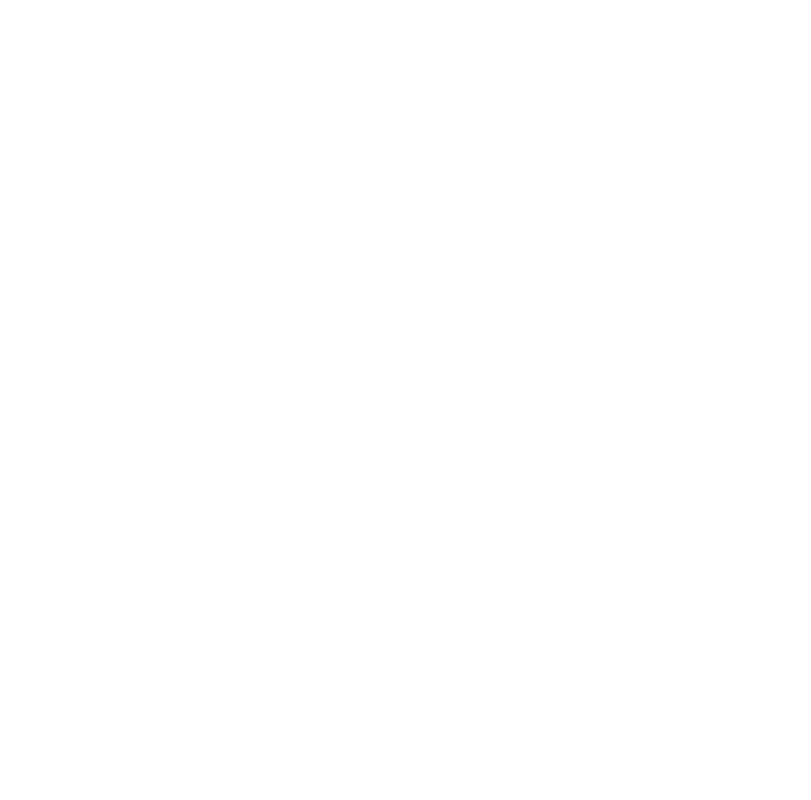
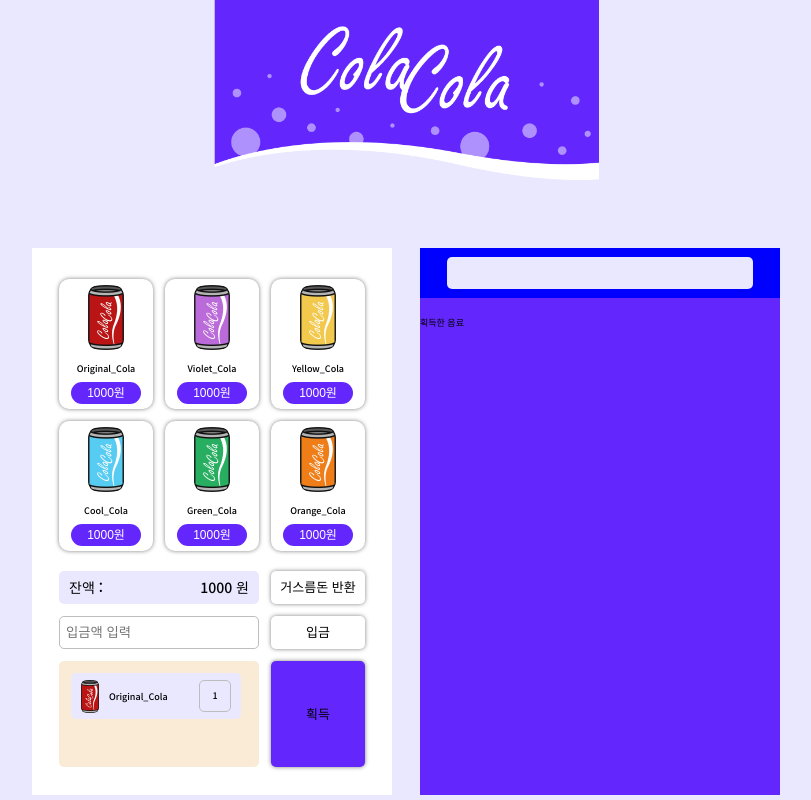
Before and after one commit to tnghgks/Vending_Machine, a plain HTML site: page index.html in a window 1280 px wide. Shown: the whole page, without its empty margins (234-1045 px from the left). Drawn offline with Linux system fonts and the light colour scheme.

Commit message:
left-section-css-complete

```diff
--- a/css/style.css
+++ b/css/style.css
@@ -0,0 +1,211 @@
+@import url("https://fonts.googleapis.com/css2?family=Noto+Sans+KR:wght@500&display=swap");
+
+:root {
+  /* color */
+  --bg-color: #eae8fe;
+  --button-color: #6327fe;
+
+  /* color */
+  --base-font-size: 9px;
+  --button-font-size: 12px;
+  --money-font-size: 14px;
+}
+
+button {
+  border: 0px;
+}
+.blind {
+  position: absolute;
+  clip: rect(0 0 0 0);
+  width: 1px;
+  height: 1px;
+  margin: -1px;
+  overflow: hidden;
+}
+
+body {
+  background: var(--bg-color);
+  display: flex;
+  align-items: center;
+  flex-direction: column;
+  font-family: "Noto Sans KR";
+  font-size: var(--base-font-size);
+}
+
+header {
+  margin-bottom: 67px;
+}
+
+img.img_logo {
+  width: 386px;
+}
+
+main {
+  display: flex;
+}
+section.vending_wrapper {
+  width: 360px;
+  margin-right: 28px;
+  padding: 31px 27px 28px 27px;
+  box-sizing: border-box;
+  background-color: #fff;
+}
+ul.vending_menu {
+  margin: 0 auto;
+  display: grid;
+  grid-template-columns: repeat(3, 94px);
+  gap: 12px;
+  margin-bottom: 20px;
+}
+ul.vending_menu > figure.cola_wrapper {
+  width: 94px;
+  height: 130px;
+  border-radius: 10px;
+  display: flex;
+  flex-direction: column;
+  justify-content: space-around;
+  align-items: center;
+  box-shadow: 0 0 4px 0 rgba(0, 0, 0, 0.5);
+  background-color: #fff; /*삭제예정*/
+}
+
+figure.select {
+  border: 3px solid #6327fe;
+}
+
+figure.cola_wrapper > figcaption {
+  display: flex;
+  flex-direction: column;
+  align-items: center;
+  font-weight: 500;
+  font-size: 9px;
+  line-height: 13px;
+}
+figure.cola_wrapper button {
+  width: 70px;
+  color: white;
+  background: var(--button-color);
+  border-radius: 50px;
+  border: 0px;
+  margin-top: 7px;
+  text-align: center;
+  padding: 5px 0px;
+  font-weight: 500;
+  font-size: var(--button-font-size);
+  line-height: 100%;
+}
+figure.cola_wrapper > img.cola {
+  width: 36px;
+  height: 65px;
+  border-radius: 10px;
+}
+
+section.controller {
+  display: grid;
+  grid-template-columns: 200px 94px;
+  gap: 12px;
+}
+section.controller * {
+  border-radius: 5px;
+}
+
+section.controller button {
+  font-size: 13px;
+  line-height: 19px;
+  background-color: #fff;
+  box-shadow: 0 0 4px 0 rgba(0, 0, 0, 0.5);
+}
+
+section.controller > div.left_money {
+  background: var(--bg-color);
+  border-radius: 5px;
+  display: flex;
+  justify-content: space-between;
+  align-items: center;
+  font-size: var(--money-font-size);
+  line-height: 20px;
+  padding: 6px 10px 7px 10px;
+}
+section.controller > input#money_input {
+  height: 33px;
+  border: 1px solid #bdbdbd;
+  padding: 6px;
+  box-sizing: border-box;
+}
+section.controller > button.get_button {
+  background: var(--button-color);
+  height: 106px;
+}
+section.controller > ul.shopping_list {
+  height: 106px;
+  background-color: antiquewhite;
+  padding: 12px;
+  overflow-y: scroll;
+  overflow-x: hidden;
+  box-sizing: border-box;
+}
+/* 스크롤 수정 */
+ul.shopping_list::-webkit-scrollbar {
+  width: 12px;
+}
+
+ul.shopping_list::-webkit-scrollbar-thumb {
+  background-color: #fff;
+  background-clip: padding-box;
+  display: block;
+  width: 4px;
+  border-radius: 50px;
+  border: 4px solid transparent;
+}
+ul.shopping_list::-webkit-scrollbar-track {
+  background-color: transparent;
+}
+
+ul.shopping_list > li {
+  position: relative;
+  background-color: var(--bg-color);
+  width: 170px;
+  height: 46px;
+  margin-bottom: 6px;
+  display: flex;
+  align-items: center;
+}
+ul.shopping_list img {
+  width: 18px;
+  height: 33px;
+  margin-left: 10px;
+  margin-right: 10px;
+}
+li.shopping_item > div.item_count {
+  position: absolute;
+  right: 10px;
+  width: 30px;
+  height: 30px;
+  border: 1px solid #bdbdbd;
+  border-radius: 5px;
+  text-align: center;
+  line-height: 30px;
+}
+
+/* 결과창 */
+section.vending_result {
+  width: 360px;
+  background-color: #6327fe;
+}
+
+section.vending_result > div.money_wrapper {
+  width: 360px;
+  height: 50px;
+  background-color: blue;
+  margin-bottom: 20px;
+  display: flex;
+  justify-content: center;
+  align-items: center;
+}
+
+div.money_wrapper > div.own_money {
+  width: 306px;
+  height: 32px;
+  background: var(--bg-color);
+  border-radius: 5px;
+}
--- a/index.html
+++ b/index.html
@@ -9,16 +9,85 @@
     <link rel="stylesheet" href="css/style.css" />
   </head>
   <body>
-    <header class="header"><h1></h1></header>
+    <header class="header">
+      <h1 class="blind">ColaCola</h1>
+      <img class="img_logo" src="img/logo.png" alt="colacola" />
+    </header>
     <main>
-      <section>
-        <h2 class="blind"></h2>
-        <section>
-          <h2 class="blind"></h2>
+      <section class="vending_wrapper">
+        <h2 class="blind">벤딩 머신</h2>
+        <ul class="vending_menu">
+          <h2 class="blind">콜라 메뉴</h2>
+          <figure class="cola_wrapper">
+            <img class="cola" src="img/Original_Cola.png" alt="Original_Cola" />
+            <figcaption>
+              <span>Original_Cola</span>
+              <button type="button">1000원</button>
+            </figcaption>
+          </figure>
+          <figure class="cola_wrapper">
+            <img class="cola" src="img/Violet_Cola.png" alt="Violet_Cola" />
+            <figcaption>
+              <span>Violet_Cola</span>
+              <button type="button">1000원</button>
+            </figcaption>
+          </figure>
+          <figure class="cola_wrapper">
+            <img class="cola" src="img/Yellow_Cola.png" alt="Yellow_Cola" />
+            <figcaption>
+              <span>Yellow_Cola</span>
+              <button type="button">1000원</button>
+            </figcaption>
+          </figure>
+          <figure class="cola_wrapper">
+            <img class="cola" src="img/Cool_Cola.png" alt="Cool_Cola" />
+            <figcaption>
+              <span>Cool_Cola</span>
+              <button type="button">1000원</button>
+            </figcaption>
+          </figure>
+          <figure class="cola_wrapper">
+            <img class="cola" src="img/Green_Cola.png" alt="Green_Cola" />
+            <figcaption>
+              <span>Green_Cola</span>
+              <button type="button">1000원</button>
+            </figcaption>
+          </figure>
+          <figure class="cola_wrapper">
+            <img class="cola" src="img/Orange_Cola.png" alt="Orange_Cola" />
+            <figcaption>
+              <span>Orange_Cola</span>
+              <button type="button">1000원</button>
+            </figcaption>
+          </figure>
+        </ul>
+        <section class="controller">
+          <div class="left_money">
+            <span>잔액 :</span>
+            <span>1000 원</span>
+          </div>
+          <button type="button">거스름돈 반환</button>
+          <label class="blind" for="money_input">입금액 입력</label>
+          <input id="money_input" type="text" placeholder="입금액 입력" />
+          <button type="button">입금</button>
+          <ul class="shopping_list">
+            <li class="shopping_item">
+              <img src="img/Original_Cola.png" alt="" />
+              <span>Original_Cola</span>
+              <div class="item_count">1</div>
+            </li>
+          </ul>
+          <button class="get_button" type="button">획득</button>
         </section>
       </section>
-      <section>
+      <section class="vending_result">
         <h2 class="blind"></h2>
+        <div class="money_wrapper">
+          <div class="own_money"></div>
+        </div>
+        <section class="output">
+          <h2>획득한 음료</h2>
+        </section>
       </section>
     </main>
     <script></script>
```
